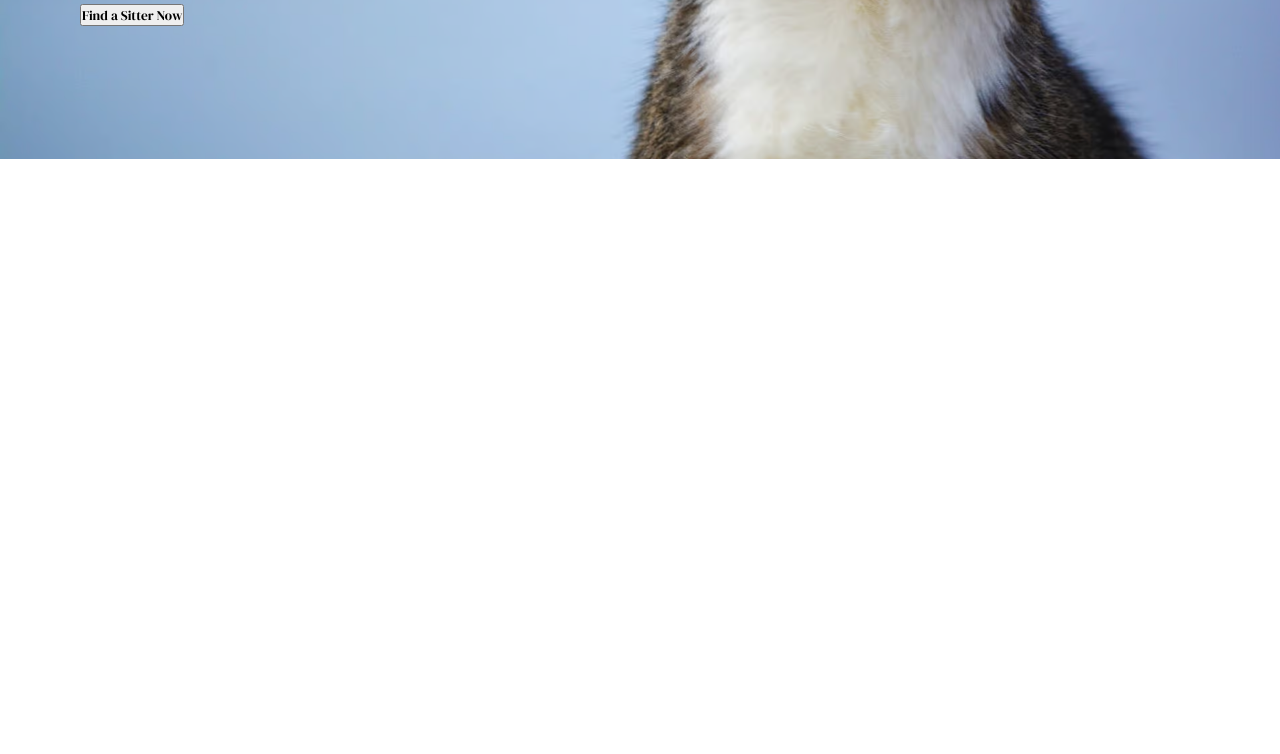
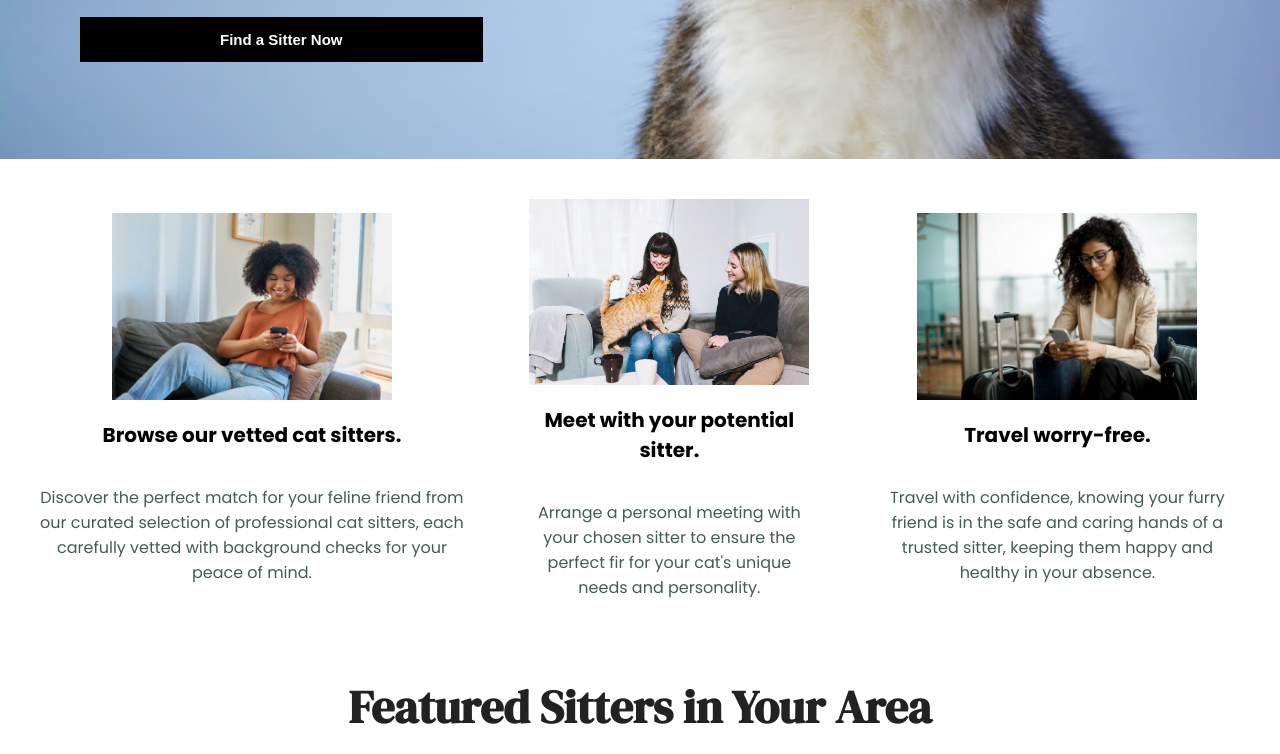
Before and after one commit to BonJenn/kittysitty, a plain HTML site: page index.html in a window 1280 px wide. Shown: the part 454-1208 px from the top of the page. Before the commit the page ends 800 px from the top, so only its background shows below. Drawn offline with Linux system fonts and the light colour scheme.

Commit message:
Built featured section and beginning work on backend.

```diff
--- a/index.html
+++ b/index.html
@@ -7,7 +7,9 @@
     <link rel="preconnect" href="https://fonts.googleapis.com">
     <link rel="preconnect" href="https://fonts.gstatic.com" crossorigin>
     <link href="https://fonts.googleapis.com/css2?family=DM+Serif+Display:ital@0;1&family=Poppins:wght@400;500;700;800&display=swap" rel="stylesheet">
-
+    <link rel="preconnect" href="https://fonts.googleapis.com">
+<link rel="preconnect" href="https://fonts.gstatic.com" crossorigin>
+<link href="https://fonts.googleapis.com/css2?family=Poppins:wght@500;600;700&display=swap" rel="stylesheet">
     <link rel="stylesheet" href="styles/style.css">
 
     <title>Document</title>
@@ -34,9 +36,43 @@
     <section id="hero">
         <h4>Heading Out of Town?</h4>
         <h2>Expert Feline Care.</h2>
-        <h2>Peace of Mind for You.</h2>
+        <h1>Peace of Mind for You.</h1>
         <p>Our sitters are background-checked and fully vetted!</p>
         <button>Find a Sitter Now</button>
     </section>
+
+    <section id="feature">
+        <div class="feature-box1">
+            <img src="../img/features/f1.jpeg" class="f1" alt="">
+            <h4>Browse our vetted cat sitters.</h4>
+            <p>Discover the perfect match for your feline friend from our curated selection of professional cat sitters, each carefully vetted with background checks for your peace of mind.</p>
+        </div>
+        <div class="feature-box2">
+            <img src="../img/features/f2.jpeg" class="f1" alt="">
+            <h4>Meet with your potential sitter.</h4>
+            <p>Arrange a personal meeting with your chosen sitter to ensure the perfect fir for your cat's unique needs and personality.</p>
+        </div>
+        <div class="feature-box3">
+            <img src="../img/features/f3.jpeg" class="f1" alt="">
+            <h4>Travel worry-free.</h4>
+            <p>Travel with confidence, knowing your furry friend is in the safe and caring hands of a trusted sitter, keeping them happy and healthy in your absence.</p>
+
+        </div>
+    </section>
+
+    <section id="featured-sitters">
+        <h2>Featured Sitters in Your Area</h2>
+        <div class="featured-sitters-box">
+            <div class="featured-sitter-1">
+
+            </div>
+            <div class="featured-sitter-2">
+
+            </div>
+            <div class="featured-sitter-3">
+
+            </div>
+        </div>
+    </section>
 </body>
 </html>
--- a/styles/style.css
+++ b/styles/style.css
@@ -54,6 +54,11 @@ body {
     padding: 20px 80px;
     background: #E3E6F3;
     box-shadow: 0 5px 15px rgba(0,0,0,0.06);
+    z-index: 999;
+    position: sticky;
+    top: 0;
+    left: 0;
+
 }
 
 .logo {
@@ -101,19 +106,97 @@ body {
     left: 20px;
 }
 
-/* Home Page */
+/* Hero Section*/
 
 #hero {
     background-image: url("../img/cat_hero_image.jpeg");
     height: 60vh;
     width: 100%;
-    background-position: top 25% right 0;
+    background-position: top 5% right 0;
     background-size: cover;
     padding: 0 80px;
     display: flex;
     align-items: flex-start;
     justify-content: center;
     flex-direction: column;
+}
+
+
+#hero h4 {
+    padding-bottom: 15px;
+}
+
+#hero h1 {
+    color: #088178;
+}
+
+#hero button {
+
+    background-color: black;
+    font-family: Arial, Helvetica, sans-serif;
+    color: white;
+    border: 0;
+    padding: 14px 140px;
+    background-repeat: no-repeat;
+    cursor: pointer;
+    font-weight: 700;
+    font-size: 15px;
+    text-align: center;
+}
+
+/*Featured Section */
+
+#feature {
+    display: flex;
+    align-items: center;
+    justify-content: center;
+    padding: 10px 10px;
+}
+
+.feature-box1, .feature-box2, .feature-box3 {
+    display: flex;
+    flex-direction: column;
+    align-items: center;
+    justify-content: start;
+    padding: 20px;
+}
+
+.feature-box1 h4, .feature-box2 h4, .feature-box3 h4,
+.feature-box1 img, .feature-box2 img, .feature-box3 img {
+    align-self: center;
+}
+
+#feature h4, p {
+    font-family: 'Poppins';
+    text-align: center;
+    padding: 10px;
+}
+
+#feature .f1, .f2, .f3 {
+    width: 300px;
+    padding: 10px;
+}
+
+/* Add a media query for small screens */
+@media (max-width: 770px) {
+    #feature {
+        flex-direction: column;
+    }
+    .feature-box1, .feature-box2, .feature-box3 {
+        flex-direction: row;
+    }
+}
+
+/*Featured Sitters */
+
+#featured-sitters {
+    display: flex;
+    flex-direction: column;
+    align-items: center;
+}
+
+#featured-sitters h2 {
+    padding: 20px
 }
 
 /* Shop Page */
```
Also changed, not shown: img/button.png (added), img/features/f1.jpeg (added), img/features/f2.jpeg (added), img/features/f3.jpeg (added), script.js (added), 2 other files.
